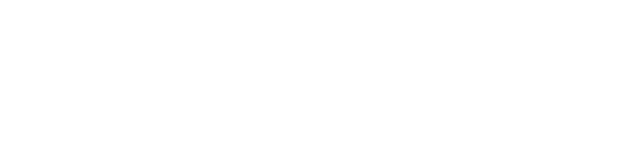
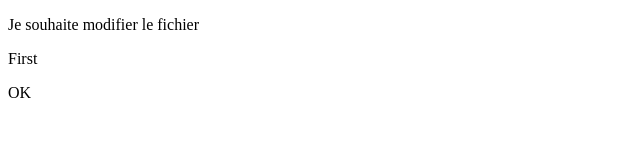
Before and after one commit to akhenkham/david-le-6-12-2016, a plain HTML site: page index.html in a window 1280 px wide. Shown: the whole page, without its empty margins (0-640 px from the left). Drawn offline with Linux system fonts and the light colour scheme.

Commit message:
Update index.html

```diff
--- a/index.html
+++ b/index.html
@@ -5,4 +5,7 @@
 <meta charset="utf-8" />
 
            <body>
+            <p> Je souhaite modifier le fichier </p>
+            <p> First </p>
+            <p> OK </p>
 </body>
```
